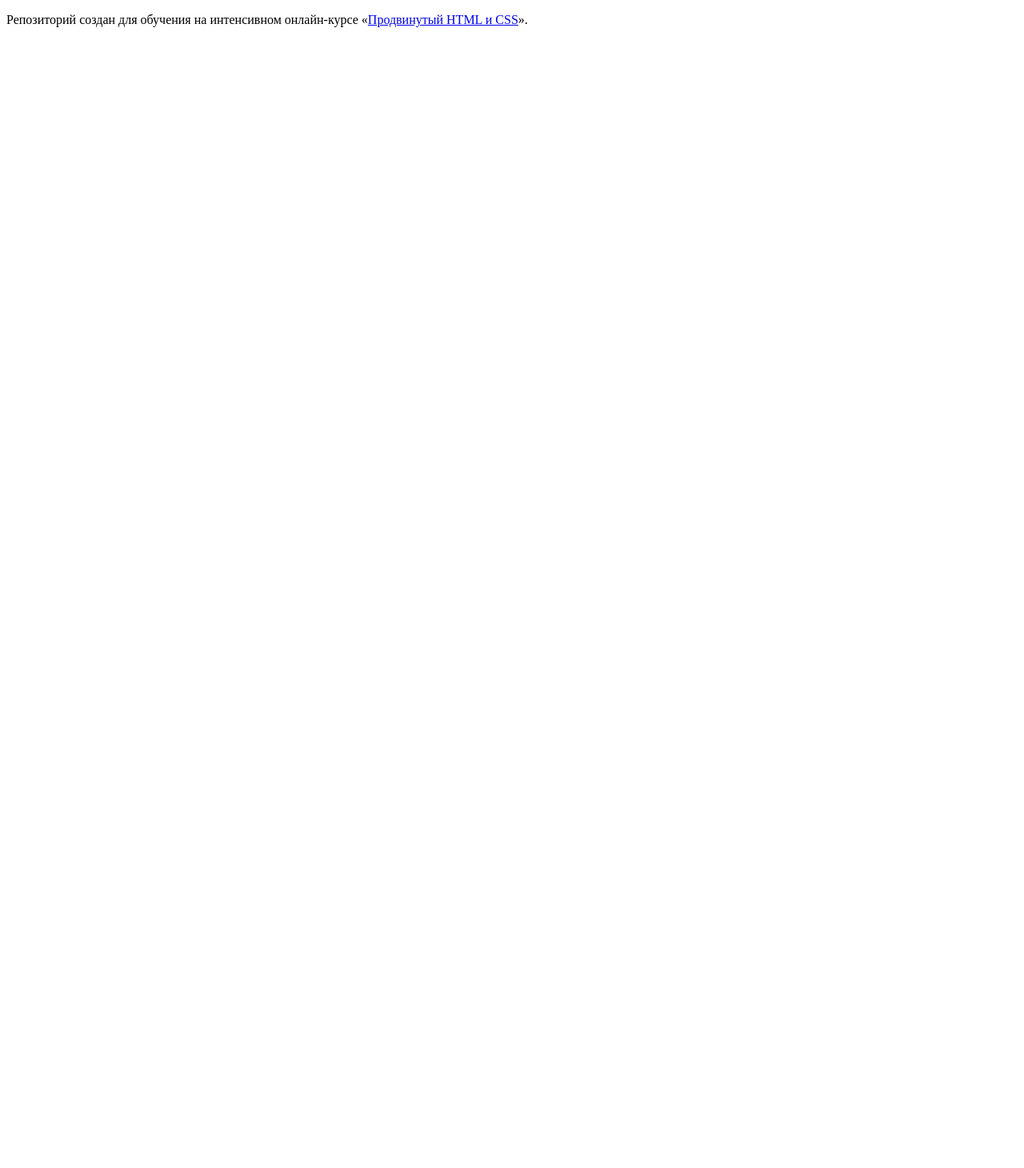
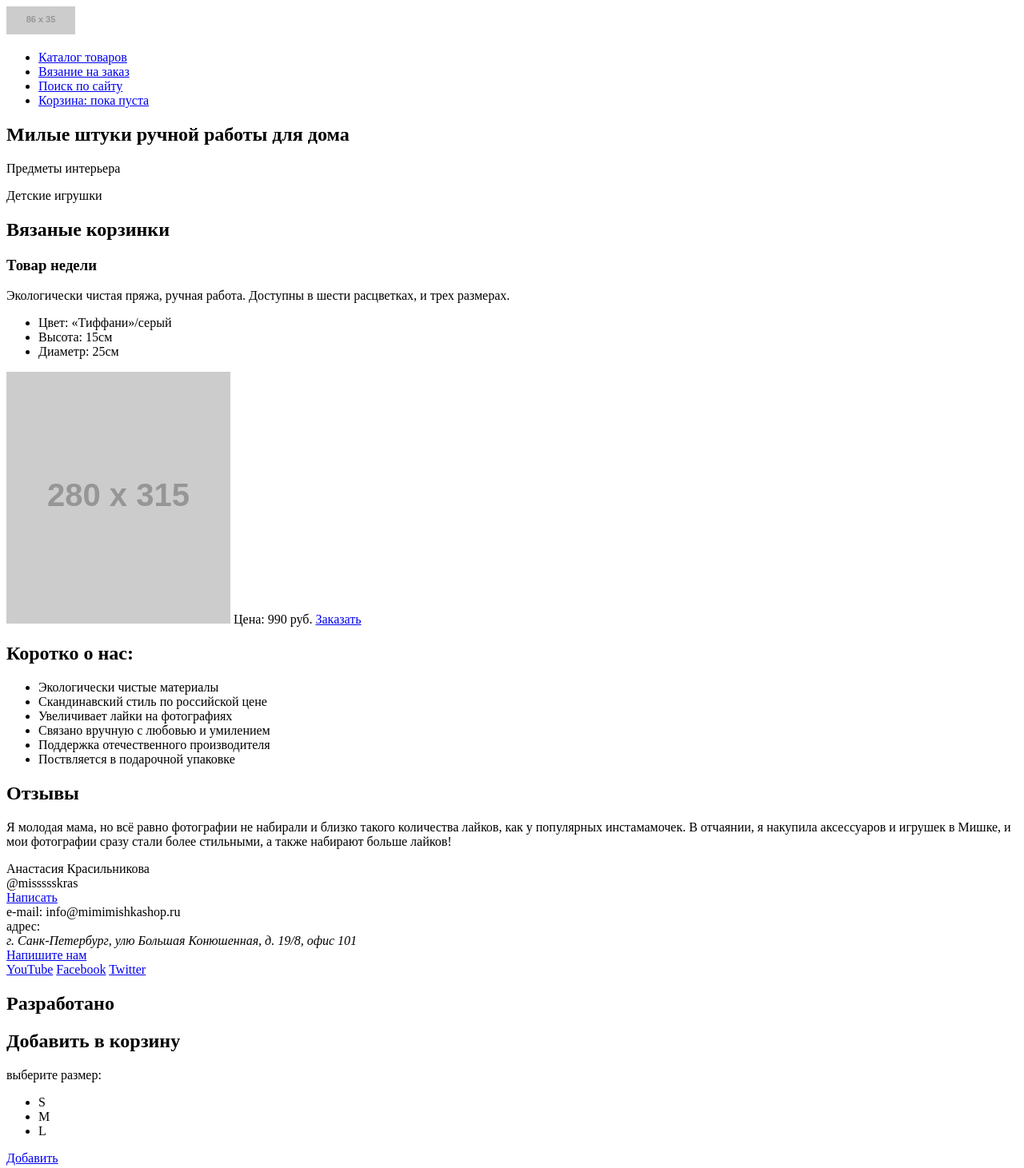
Before and after one commit to mbasmanov92/156554-mishka, a website: page index.html in a window 1280 px wide. Shown: the whole page at 80% size. Before the commit the page ends 800 px from the top, so only its background shows below. Drawn offline with Linux system fonts and the light colour scheme; placeholder pictures from the web are drawn by us.

Commit message:
index.html

```diff
--- a/index.html
+++ b/index.html
@@ -5,8 +5,112 @@
     <title>HTML Academy: Мишка</title>
   </head>
   <body>
-
-    <p>Репозиторий создан для обучения на интенсивном онлайн‑курсе «<a href="https://htmlacademy.ru/intensive/adaptive">Продвинутый HTML и CSS</a>».</p>
-
+    <header class="main-header">
+      <div class="main-header__logo">
+        <img src="http://placehold.it/86x35" width="86" height="35" alt="mishka">
+      </div>
+      <div class="dropdown"></div>
+      <nav class="nav">
+        <ul class="nav__list">
+          <li class="nav__item">
+            <a class="nav__link" href="catalog.html">Каталог товаров</a>
+          </li>
+          <li class="nav__item">
+            <a class="nav__link" href="form.html">Вязание на заказ</a>
+          </li>
+          <li class="nav__item">
+            <a class="nav__link" href="#">Поиск по сайту</a>
+          </li>
+          <li class="nav__item">
+            <a class="nav__link" href="#">Корзина: пока пуста</a>
+          </li>
+        </ul>
+      </nav>
+    </header>
+    <main>
+      <div class="introduction">
+        <h2 class="introduction__title">Милые штуки ручной работы для дома</h2>
+        <div class="product-category  product-category--interior">
+          <p class="product-category-text">Предметы интерьера</p>
+        </div>
+        <div class="product-category  product-category--toys">
+          <p class="product-category__text">Детские игрушки</p>
+        </div>
+      </div>
+      <div class="product">
+        <h2 class="product__title">Вязаные корзинки</h2>
+        <h3 class="product__subtitle">Товар недели</h3>
+        <p class="product__desc">
+          Экологически чистая пряжа, ручная работа. Доступны в шести расцветках, и трех размерах.
+        </p>
+        <ul class="product__parameters-list">
+          <li class="product__parameters-item"><span class="product__item-left">Цвет: </span><span class="product__item-right">&laquo;Тиффани&raquo;/серый</span></li>
+          <li class="product__parameters-item"><span class="product__item-left">Высота: </span><span class="product__item-right">15см</span></li>
+          <li class="product__parameters-item"><span class="product__item-left">Диаметр: </span><span class="product__item-right">25см</span></li>
+        </ul>
+        <img src="http://placehold.it/280x315" width="280" height="315" alt="Фото товара" class="product__img">
+        <span class="product__price">Цена: 990 руб.</span>
+        <a href="#" class="btn  btn--product-order">Заказать</a>
+      </div>
+      <div class="about">
+        <h2 class="about__title">Коротко о нас:</h2>
+        <ul class="about__list">
+          <li class="about__list-item">Экологически чистые материалы</li>
+          <li class="about__list-item">Скандинавский стиль по российской цене</li>
+          <li class="about__list-item">Увеличивает лайки на фотографиях</li>
+          <li class="about__list-item">Связано вручную с любовью и умилением</li>
+          <li class="about__list-item">Поддержка отечественного производителя</li>
+          <li class="about__list-item">Поствляется в подарочной упаковке</li>
+        </ul>
+      </div>
+      <div class="comments">
+        <h2 class="comments__title">Отзывы</h2>
+        <div class="slider">
+          <div class="slider__item">
+            <p class="slider__text">
+              Я молодая мама, но всё равно фотографии не набирали и близко такого количества лайков, как у популярных инстамамочек. В отчаянии, я накупила аксессуаров и игрушек в Мишке, и мои фотографии сразу стали более стильными, а также набирают больше лайков!
+            </p>
+            <div class="slider__author">Анастасия Красильникова</div>
+            <div class="slider__author-nickname">@missssskras</div>
+            <div class="slider__control">
+              <span class="btn  btn--control-prev"></span>
+              <span class="btn  btn--control-next"></span>
+            </div>
+            <a href="#" class="btn  btn--make-comment">Написать</a>
+          </div>
+        </div>
+      </div>
+      <div class="contacts">
+        <div class="contacts__e-mail">
+          <span class="contacts__e-mail-left">e-mail: </span><span class="contacts__e-mail-right">info@mimimishkashop.ru</span>
+        </div>
+        <div class="contacts__address">
+          <span class="contacts__address-left">адрес: </span><address class="contacts__address-right">г. Санк-Петербург, улю Большая Конюшенная, д. 19/8, офис 101</address>
+        </div>
+      </div>
+      <div class="index-map"></div>
+      <a href="#" class="btn  btn--e-mail">Напишите нам</a>
+    </main>
+    <footer class="main-footer">
+      <div class="socials">
+        <a class="btn  social-btn-inst" href="#">YouTube</a>
+        <a class="btn  social-btn-fb" href="#">Facebook</a>
+        <a class="btn  social-btn-tw" href="#">Twitter</a>
+      </div>
+      <div class="copyright">
+        <h2 class="copyright-title">Разработано</h2>
+        <span class="copyright-logo"></span>
+      </div>
+    </footer>
+    <div class="modal-order">
+      <h2 class="modal-order__title">Добавить в корзину</h2>
+      <p class="modal-order__text">выберите размер:</p>
+      <ul class="modal-order__size-list">
+        <li class="modal-order__size-item">S</li>
+        <li class="modal-order__size-item">M</li>
+        <li class="modal-order__size-item">L</li>
+      </ul>
+      <a href="#" class="btn  btn--modal-order">Добавить</a>
+    </div>
   </body>
 </html>
```
